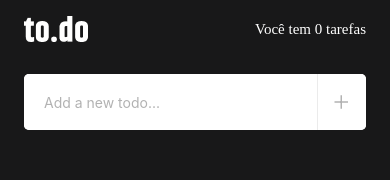
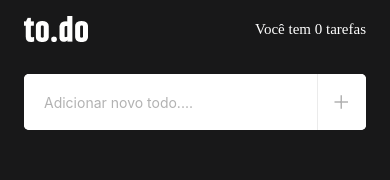
Before and after one commit to ildaneta/ignite-react-native-challenges, a React Native app: screen / in a window 390 px wide. Shown: the top 180 px of the page. Built offline with nearby package versions, Linux system fonts and the light colour scheme.

Commit message:
refactor: Extending the textInput props

```diff
--- a/src/components/TodoInput/index.tsx
+++ b/src/components/TodoInput/index.tsx
@@ -1,15 +1,21 @@
 import React, { useState } from 'react';
-import { TextInput, TouchableOpacity, View } from 'react-native';
+import {
+  TextInput,
+  TouchableOpacity,
+  View,
+  TextInputProps,
+} from 'react-native';
 import Icon from 'react-native-vector-icons/Ionicons';
 
 import { styles } from './styles';
 
-interface TodoInputProps {
+interface TodoInputProps extends TextInputProps {
   addTask: (task: string) => void;
 }
 
-export function TodoInput({ addTask }: TodoInputProps) {
+export function TodoInput({ addTask, ...rest }: TodoInputProps) {
   const [task, setTask] = useState('');
+  const { placeholder } = { ...rest };
 
   function handleAddNewTask() {
     if (!task) {
@@ -25,7 +31,7 @@ export function TodoInput({ addTask }: TodoInputProps) {
     <View style={styles.inputContainer}>
       <TextInput
         style={styles.input}
-        placeholder="Add a new todo..."
+        placeholder={placeholder ? placeholder : 'Adicionar novo todo....'}
         placeholderTextColor="#B2B2B2"
         returnKeyType="send"
         selectionColor="#666666"
```
